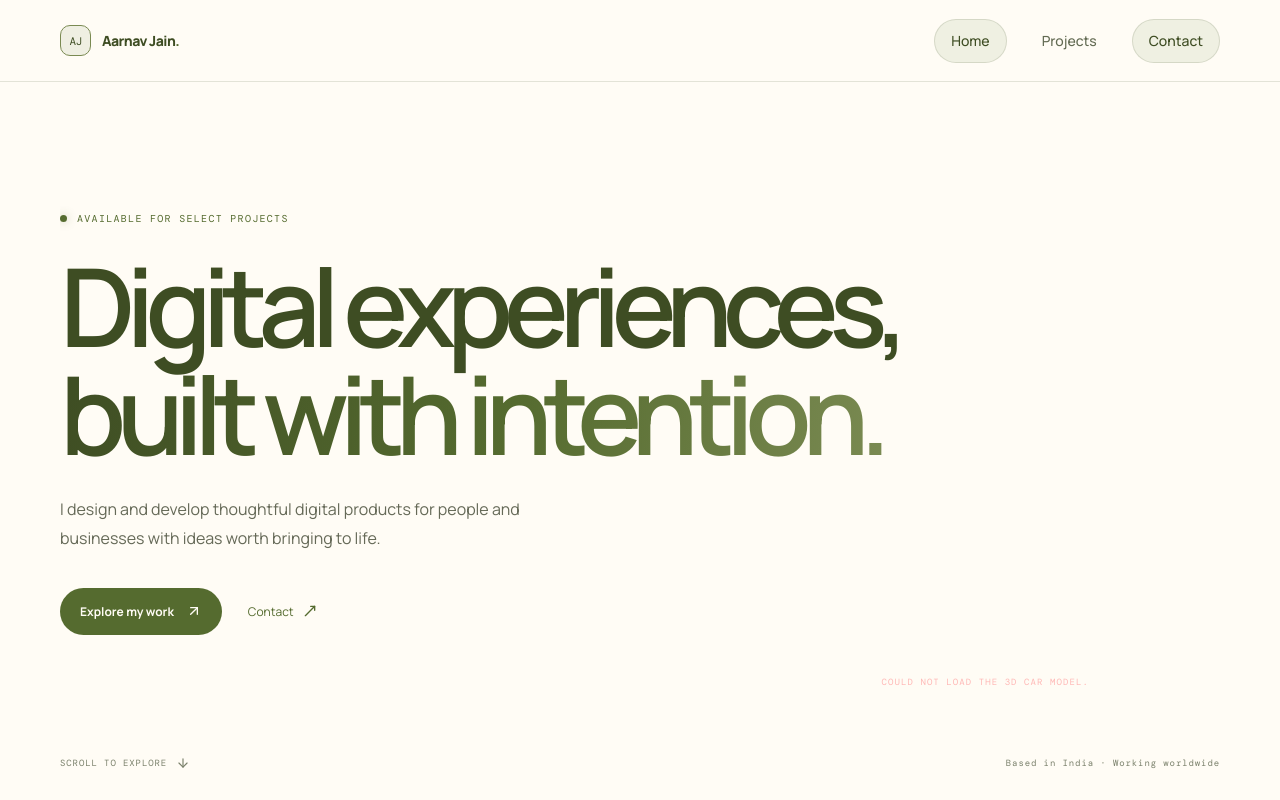
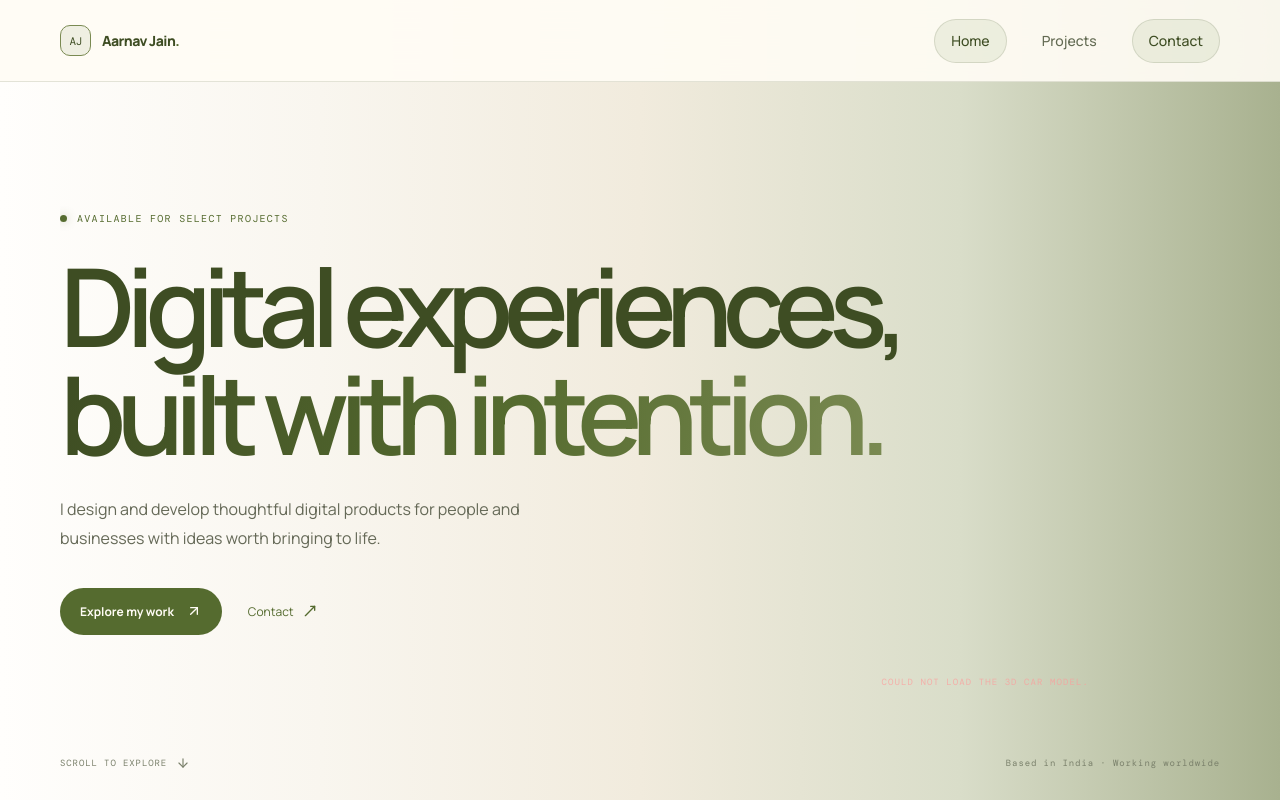
Before and after one commit to rnvjn2126/portfolio, a React (Vite) app: page / in a window 1280 px wide. Shown: the top 800 px of the page. Built offline with nearby package versions, Linux system fonts and the light colour scheme; no server answers.

Commit message:
Updated portfolio

```diff
--- a/src/styles.css
+++ b/src/styles.css
@@ -3756,3 +3756,25 @@ body {
 
 /* Keyboard focus */
 :focus-visible { outline-color: var(--olive-primary); }
+
+
+/* Horizontal white → light beige → olive background */
+
+html,
+body {
+    min-height: 100%;
+    background: linear-gradient(
+        90deg,
+        #FFFEFC 0%,
+        #F9F6EF 25%,
+        #F1EBDD 50%,
+        #D9DDC9 75%,
+        #A8B18F 100%
+    );
+    background-attachment: fixed;
+}
+
+/* Let the gradient show through the hero section */
+.hero {
+    background: transparent;
+}
```
